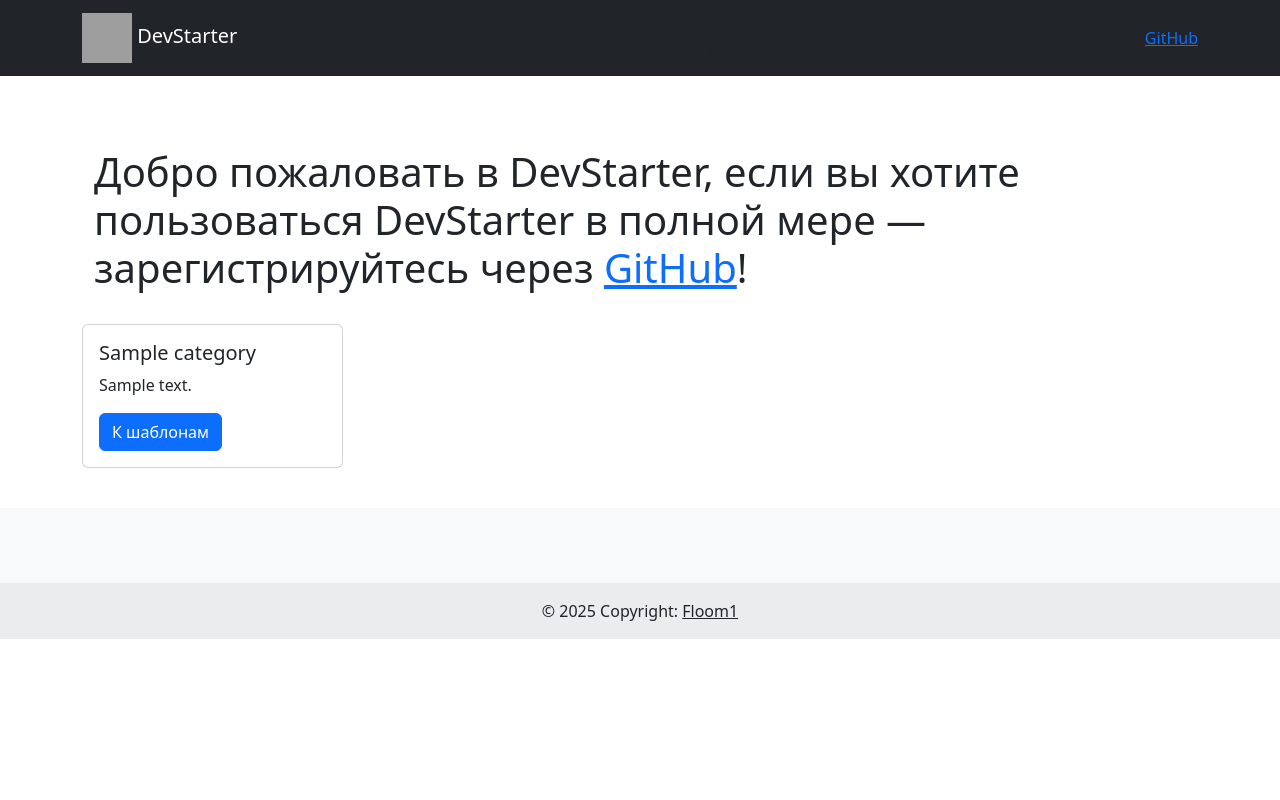
After one commit to Floom1/devstarter, a Django app: page / in a window 1280 px wide. The commit adds this page. Run offline with Django 4.2, Linux system fonts and the light colour scheme; tables that the repository leaves empty hold one stand-in row (values such as "Sample post"); grey boxes are pictures that could not be loaded.

Commit message:
create home view with categories

```diff
--- /dev/null
+++ b/apps/templates_app/context_processors.py
@@ -0,0 +1,7 @@
+from .models import Category
+
+def add_categories(request):
+    return {'categories': Category.objects.all()}
+
+def sidebar_context(request):
+    return {'show_sidebar': True}
--- a/apps/templates_app/models.py
+++ b/apps/templates_app/models.py
@@ -1,7 +1,7 @@
 from django.db import models
 from mptt.models import MPTTModel, TreeForeignKey
 from django.urls import reverse
-
+from django.contrib.auth.models import User
 
 class Category(MPTTModel):
     name = models.CharField(max_length=100)
--- a/apps/templates_app/urls.py
+++ b/apps/templates_app/urls.py
@@ -3,6 +3,7 @@
 
 
 urlpatterns = [
+    path('', CategoryListView.as_view(), name='home'),
     path('category/<slug:slug>/', TemplateListView.as_view(), name='category_templates'),
     path('download/<int:id>', download_template, name='download_template'),
 ]
--- a/apps/templates_app/views.py
+++ b/apps/templates_app/views.py
@@ -33,6 +33,20 @@
         return context
 
 
+class CategoryListView(ListView):
+    model = Category
+    template_name = 'templates_app/category.html'
+    context_object_name = 'categories'
+    # paginate_by = 1
+
+    def get_queryset(self):
+        return Category.objects.all()
+
+    def get_context_data(self, **kwargs):
+        context = super().get_context_data(**kwargs)
+        context['title'] = 'Категории'
+        context['show_sidebar'] = False
+        return context
 
 
 def download_template(request, id):
--- a/templates/footer.html
+++ b/templates/footer.html
@@ -68,8 +68,8 @@
 
     <!-- Copyright -->
     <div class="text-center p-3" style="background-color: rgba(0, 0, 0, 0.05);">
-      © 2020 Copyright:
-      <a class="text-body" href="https://mdbootstrap.com/">MDBootstrap.com</a>
+      © 2025 Copyright:
+      <a class="text-body" href="https://github.com/Floom1">Floom1</a>
     </div>
     <!-- Copyright -->
   </footer>
--- a/templates/main.html
+++ b/templates/main.html
@@ -4,25 +4,24 @@
         <meta charset="UTF-8">
         <title>{{ title }}</title>
         <link href="https://cdn.jsdelivr.net/npm/bootstrap@5.3.3/dist/css/bootstrap.min.css" rel="stylesheet" integrity="sha384-QWTKZyjpPEjISv5WaRU9OFeRpok6YctnYmDr5pNlyT2bRjXh0JMhjY6hW+ALEwIH" crossorigin="anonymous">
-<script src="https://cdn.jsdelivr.net/npm/bootstrap@5.3.3/dist/js/bootstrap.bundle.min.js" integrity="sha384-YvpcrYf0tY3lHB60NNkmXc5s9fDVZLESaAA55NDzOxhy9GkcIdslK1eN7N6jIeHz" crossorigin="anonymous"></script>
+        <script src="https://cdn.jsdelivr.net/npm/bootstrap@5.3.3/dist/js/bootstrap.bundle.min.js" integrity="sha384-YvpcrYf0tY3lHB60NNkmXc5s9fDVZLESaAA55NDzOxhy9GkcIdslK1eN7N6jIeHz" crossorigin="anonymous"></script>
     </head>
     <body class="d-flex flex-column min-vh-100">
         {% include 'header.html' %}
-        <div class="container">
+        <div class="container-fluid">
             <div class="row">
-                <div class="col-lg-2 p-4">
-                    {% include 'sidebar.html' %}
-                </div>
-                <div class="col-lg-8 p-4">
+                {% if show_sidebar %}
+                    <div class="col-lg-2 p-4">
+                        {% include 'sidebar.html' %}
+                    </div>
+                {% endif %}
+                <div class="col-lg-{{ show_sidebar|yesno:'10,12' }} p-4">
                     {% block content %}
                     {% endblock %}
                     {% include 'pagination.html' %}
                 </div>
-
             </div>
-
         </div>
-
         {% include 'footer.html' %}
     </body>
 </html>
--- /dev/null
+++ b/templates/templates_app/category.html
@@ -0,0 +1,33 @@
+{% extends 'main.html' %}
+
+{% block content %}
+<div class="container mt-5">
+    <div class="container d-flex align-items-center justify-content-center mb-4">
+        <h1>Добро пожаловать в DevStarter,
+            {% if user.is_authenticated %}
+                {{ user.username }}!
+            {% else %}
+                если вы хотите пользоваться DevStarter в полной мере —
+                зарегистрируйтесь через <a href="{% url 'social:begin' 'github' %}">GitHub</a>!
+            {% endif %}
+        </h1>
+    </div>
+
+
+    <div class="row">
+        {% for category in categories %}
+            <div class="col-md-3 mb-3">
+                <div class="card" style="width: 100%;">
+                    <div class="card-body">
+                        <h5 class="card-title">{{ category.name }}</h5>
+                        <p class="card-text">{{ category.description|default:"Описание отсутствует" }}</p>
+                        <a href="{% url 'category_templates' slug=category.slug %}" class="btn btn-primary">
+                            К шаблонам
+                        </a>
+                    </div>
+                </div>
+            </div>
+        {% endfor %}
+    </div>
+</div>
+{% endblock %}
--- a/templates/templates_app/templates.html
+++ b/templates/templates_app/templates.html
@@ -2,7 +2,7 @@
 
 {% block content %}
 <div class="row">
-    <div class="col-lg-12">
+    <div class="col-lg-10">
         <h1 class="mb-4">{{ title }}</h1>
         {% if templates %}
         <table class="table table-striped table-hover">
```
Also changed, not shown: templates/sidebar.html (+4 -19 lines).
